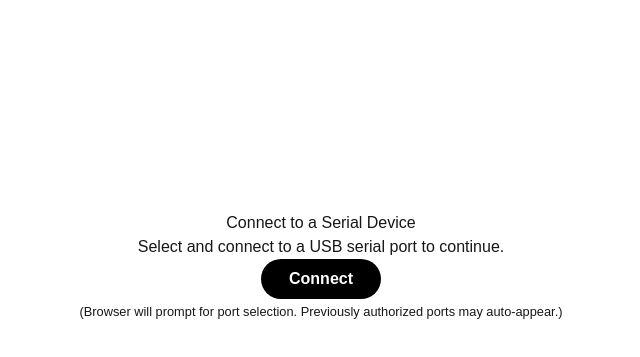
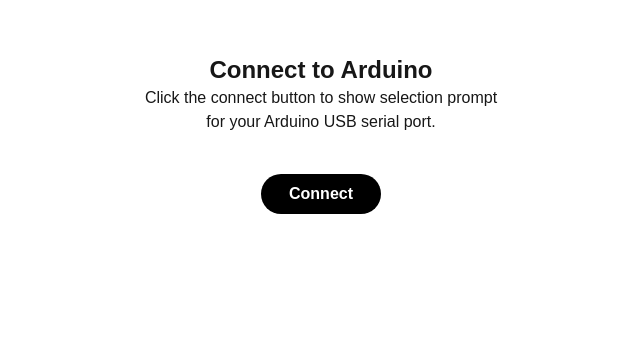
Before and after one commit to kuriousDesign/dimitri-webapp, a Next.js app: page / in a window 1280 px wide. Shown: the part 133-490 px from the top of the page, without its empty margins (319-959 px from the left). Built offline with nearby package versions, Linux system fonts and the light colour scheme.

Commit message:
small changes

```diff
--- a/src/components/ConnectionGuard.tsx
+++ b/src/components/ConnectionGuard.tsx
@@ -12,17 +12,12 @@
   if (!connected) {
     return (
       <div
-        style={{
-          display: "flex",
-          flexDirection: "column",
-          alignItems: "center",
-          justifyContent: "center",
-          height: "100vh",
-          textAlign: "center",
-        }}
+        className="absolute  flex flex-col items-center justify-center h-screen w-screen left-1/2 top-1/3 transform -translate-x-1/2 -translate-y-1/2"
       >
-        <h1>Connect to a Serial Device</h1>
-        <p>Select and connect to a USB serial port to continue.</p>
+        <h1 className="text-2xl font-semibold">Connect to Arduino</h1>
+        <p>Click the connect button to show selection prompt</p>
+        <p>for your Arduino USB serial port.</p>
+        <div className="h-10" />
         {error && <p style={{ color: "red" }}>Error: {error}</p>}
         <button className="bg-black text-white rounded-full h-10 font-bold w-30"
           onClick={connect}
@@ -30,12 +25,7 @@
         >
           Connect
         </button>
-        <p>
-          <small>
-            (Browser will prompt for port selection. Previously authorized ports
-            may auto-appear.)
-          </small>
-        </p>
+
       </div>
     );
   }
--- a/src/providers/SerialProvider.tsx
+++ b/src/providers/SerialProvider.tsx
@@ -93,6 +93,7 @@
           buffer = buffer.slice(newlineIndex + 1);
 
           // Update data with complete line
+          console.log("length of complete newline:", completeLine.length);
           setData(completeLine);
         }
       }
```
